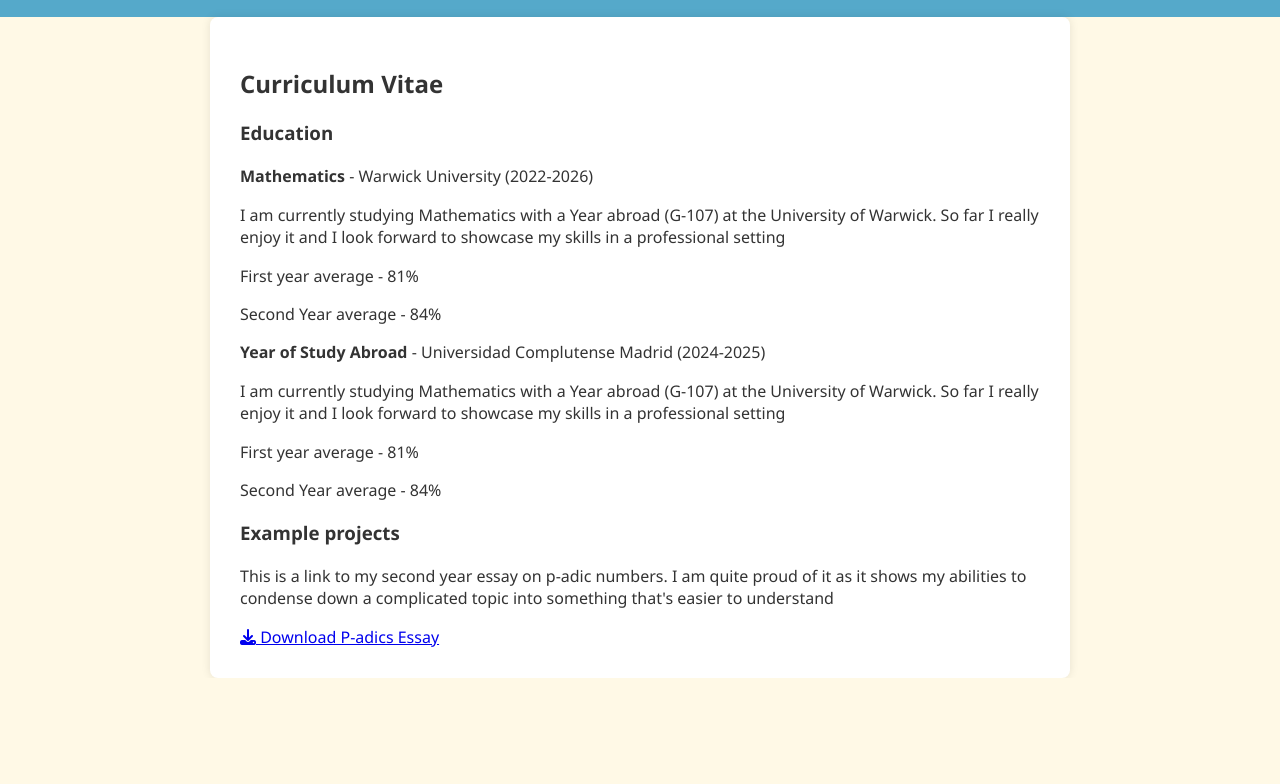
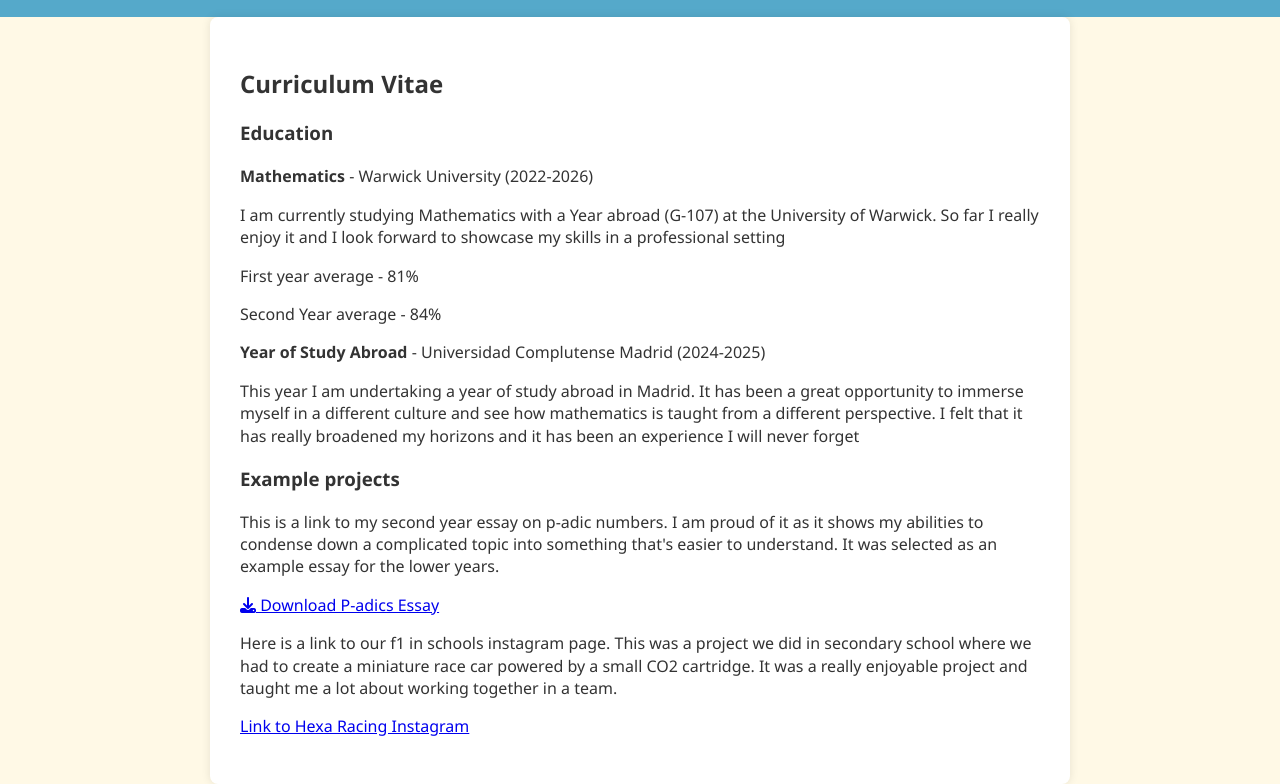
Before and after one commit to MatAsiUn/MatAsiUn.github.io, a website built with webpack: page cv.html in a window 1280 px wide. Shown: the part 133-917 px from the top of the page. Before the commit the page ends 811 px from the top, so only its background shows below. Built offline with nearby package versions, Linux system fonts and the light colour scheme.

Commit message:
Add files via upload

```diff
--- a/cv.html
+++ b/cv.html
@@ -45,18 +45,26 @@
 
   <p><strong>Year of Study Abroad</strong> - Universidad Complutense Madrid (2024-2025)</p>
 
-  <p> I am currently studying Mathematics with a Year abroad (G-107) at the University of Warwick. So far I really
-    enjoy it and I look forward to showcase my skills in a professional setting</p>
+  <p> This year I am undertaking a year of study abroad in Madrid. It has been a great opportunity to immerse myself
+  in a different culture and see how mathematics is taught from a different perspective. I felt that it has really
+    broadened my horizons and it has been an experience I will never forget</p>
 
-  <p> First year average - 81%</p>
-
-  <p> Second Year average - 84% </p>
 
   <h3>Example projects</h3>
 
-  <p>This is a link to my second year essay on p-adic numbers. I am quite proud of it as it shows my abilities to
-    condense down a complicated topic into something that's easier to understand </p>
+  <p>This is a link to my second year essay on p-adic numbers. I am proud of it as it shows my abilities to
+    condense down a complicated topic into something that's easier to understand. It was selected as an example essay
+    for the lower years.
+  </p>
   <a href="Second_Year_Essay.pdf" target="_blank"><i class="fa-solid fa-download"></i> Download P-adics Essay</a>
+
+<p> Here is a link to our f1 in schools instagram page.
+  This was a project we did in secondary school where we had
+  to create a miniature race car powered by a small CO2 cartridge. It was a really enjoyable project and taught me a
+lot about working together in a team.</p>
+  <a href="https://www.instagram.com/f1teamhexa/?hl=en">Link to Hexa Racing Instagram</a></p>
+
+
 </main>
 
 </body>
```
Also changed, not shown: index.html (+3 -3 lines).
